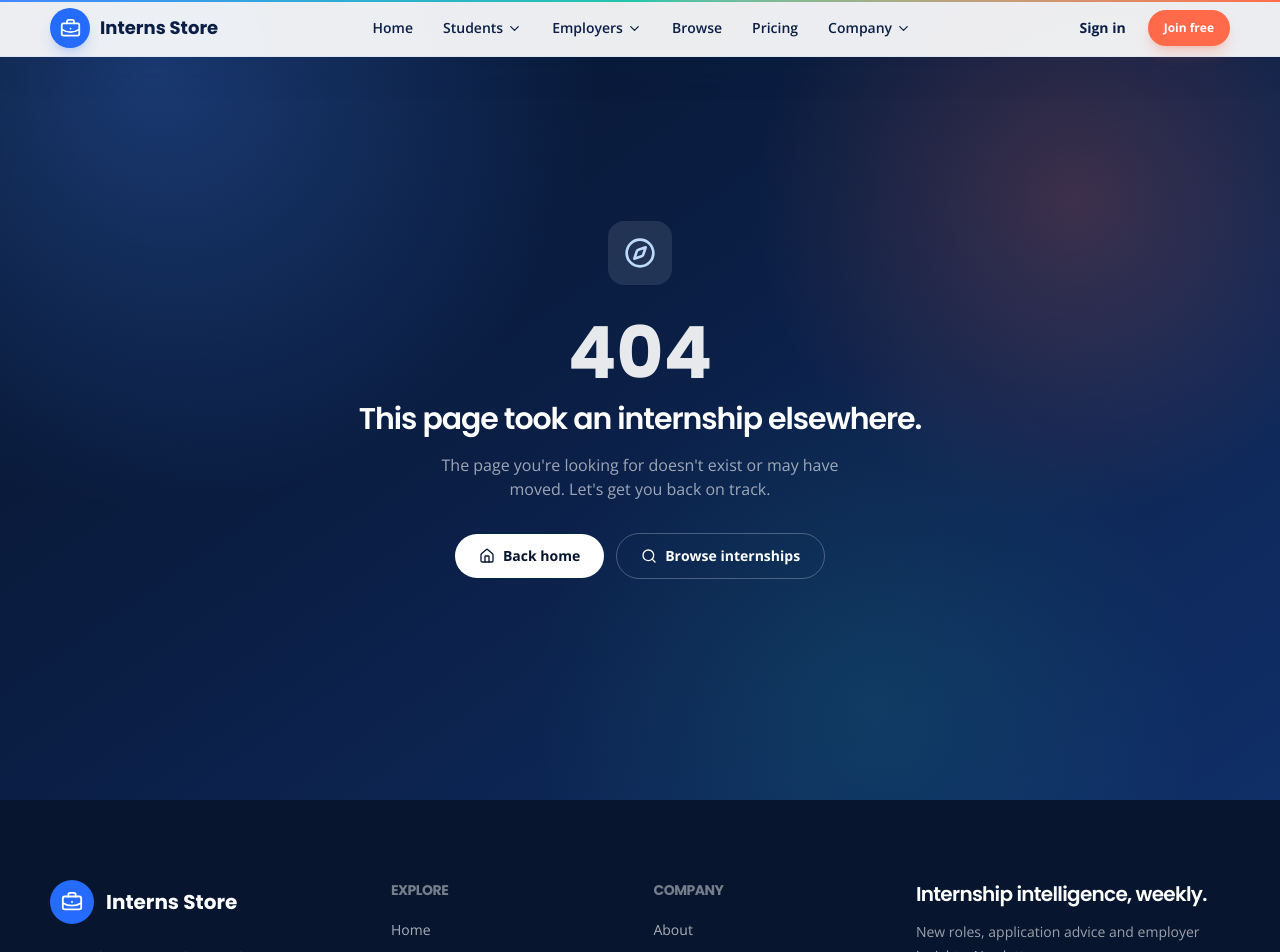
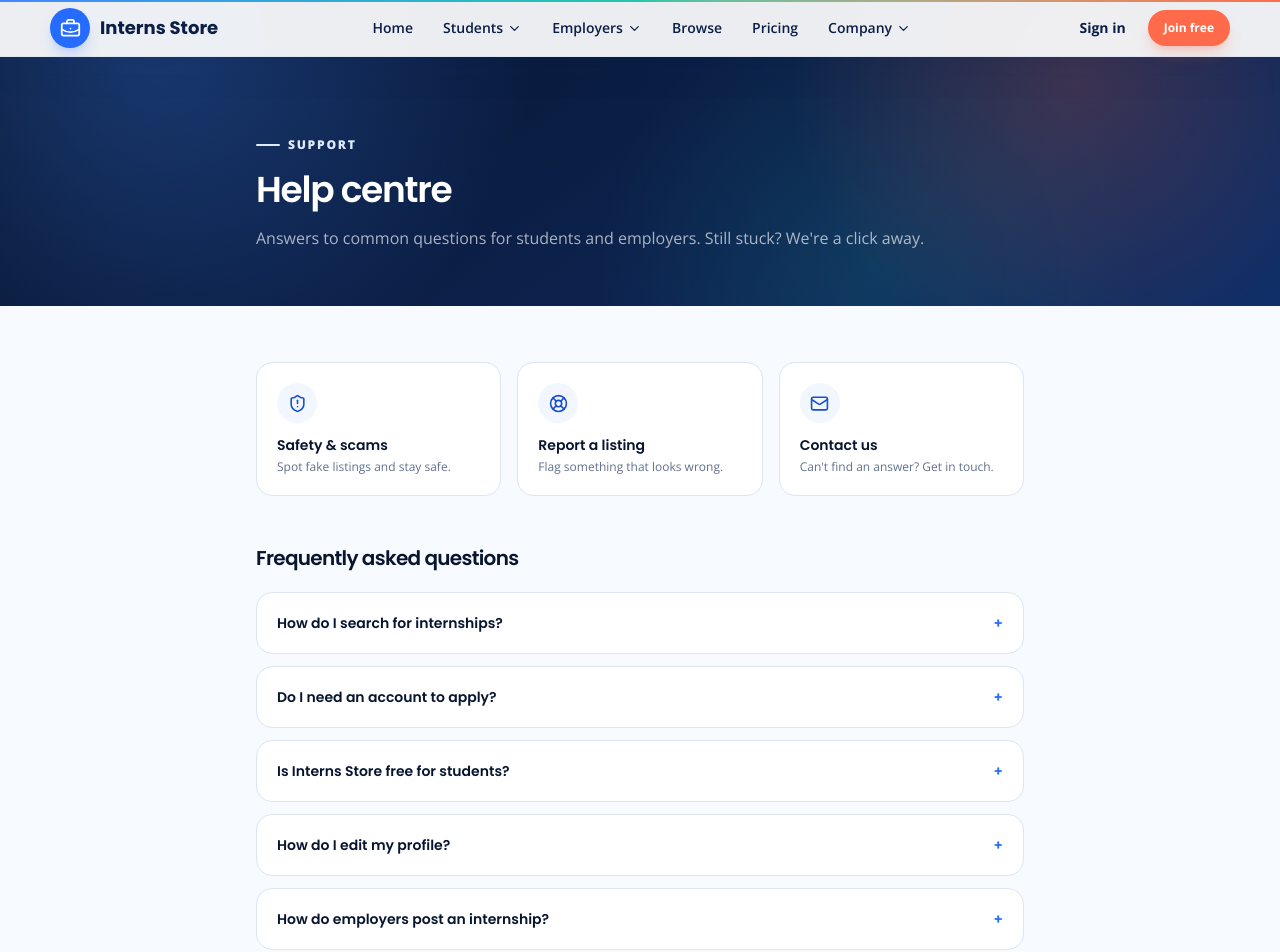
Before and after one commit to RManula/Interns-Store, a Next.js app: page /help in a window 1280 px wide. Before the commit this address had no page. Shown: the top 952 px of the page. Built offline with nearby package versions, Linux system fonts and the light colour scheme.

Commit message:
feat: add help centre page with FAQ and quick links

```diff
--- /dev/null
+++ b/app/help/page.tsx
@@ -0,0 +1,70 @@
+import type { Metadata } from "next";
+import Link from "next/link";
+import { LifeBuoy, Mail, ShieldAlert } from "lucide-react";
+
+export const metadata: Metadata = { title: "Help Centre — Interns Store" };
+
+const FAQS: { q: string; a: string }[] = [
+  { q: "How do I search for internships?", a: "Use the search bar on the Browse page. Filter by keyword, location, study field, work type, pay status and more. Save a search to get alerts." },
+  { q: "Do I need an account to apply?", a: "You can browse and save without an account, but you'll be asked to sign in or register before submitting an application." },
+  { q: "Is Interns Store free for students?", a: "Yes — the core platform is always free. Plus and Pro plans add extras like the AI career assistant and profile boosts." },
+  { q: "How do I edit my profile?", a: "Go to My profile from the account menu, then choose Edit profile. Keep your skills and education current for better matches." },
+  { q: "How do employers post an internship?", a: "Sign in as an employer and use Post an internship. The wizard walks you through role details, requirements and review before publishing." },
+  { q: "How do I cancel a plan or refund a charge?", a: "Manage your plan from Billing. See our Cancellation policy and Refund policy for details." },
+  { q: "I saw a suspicious listing — what do I do?", a: "Use the Report option on the listing, or visit Report a listing. Read Safe internship searching to spot scams." },
+];
+
+const CARDS = [
+  { icon: ShieldAlert, title: "Safety & scams", text: "Spot fake listings and stay safe.", href: "/security" },
+  { icon: LifeBuoy, title: "Report a listing", text: "Flag something that looks wrong.", href: "/report-listing" },
+  { icon: Mail, title: "Contact us", text: "Can't find an answer? Get in touch.", href: "/contact" },
+];
+
+export default function HelpPage() {
+  return (
+    <div>
+      <section className="mesh-dark px-4 pb-14 pt-32 text-white">
+        <div className="container-shell max-w-3xl">
+          <span className="eyebrow !text-blue-100">Support</span>
+          <h1 className="mt-4 font-heading text-3xl font-semibold sm:text-4xl">Help centre</h1>
+          <p className="mt-4 max-w-2xl text-white/65">
+            Answers to common questions for students and employers. Still stuck? We&apos;re a click away.
+          </p>
+        </div>
+      </section>
+
+      <section className="bg-surface py-14">
+        <div className="container-shell max-w-3xl">
+          {/* quick cards */}
+          <div className="grid gap-4 sm:grid-cols-3">
+            {CARDS.map((c) => (
+              <Link key={c.title} href={c.href} className="rounded-2xl border border-line bg-white p-5 transition hover:-translate-y-1 hover:border-blue-500/40 hover:shadow-[var(--shadow-sm)]">
+                <span className="grid size-10 place-items-center rounded-xl bg-blue-50 text-blue-700">
+                  <c.icon size={19} />
+                </span>
+                <p className="mt-3 font-heading text-sm font-semibold text-navy-950">{c.title}</p>
+                <p className="mt-1 text-xs text-muted">{c.text}</p>
+              </Link>
+            ))}
+          </div>
+
+          {/* FAQ */}
+          <h2 className="mt-12 font-heading text-xl font-semibold text-navy-950">Frequently asked questions</h2>
+          <div className="mt-5 space-y-3">
+            {FAQS.map((f) => (
+              <details key={f.q} className="group rounded-2xl border border-line bg-white p-5">
+                <summary className="cursor-pointer list-none font-heading text-sm font-semibold text-navy-950 marker:hidden">
+                  <span className="flex items-center justify-between gap-3">
+                    {f.q}
+                    <span className="text-blue-600 transition group-open:rotate-45">+</span>
+                  </span>
+                </summary>
+                <p className="mt-3 text-sm leading-7 text-ink">{f.a}</p>
+              </details>
+            ))}
+          </div>
+        </div>
+      </section>
+    </div>
+  );
+}
```
